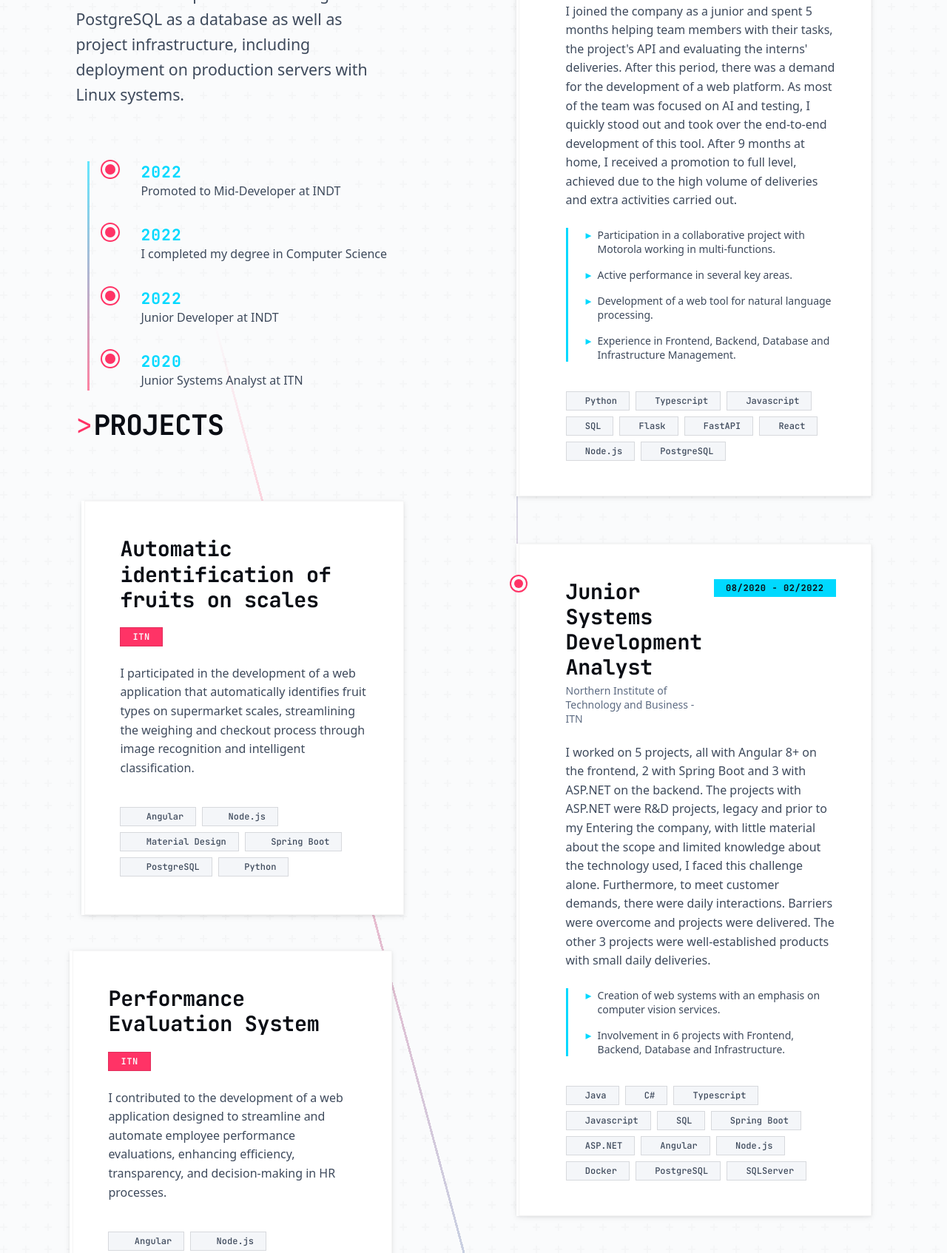
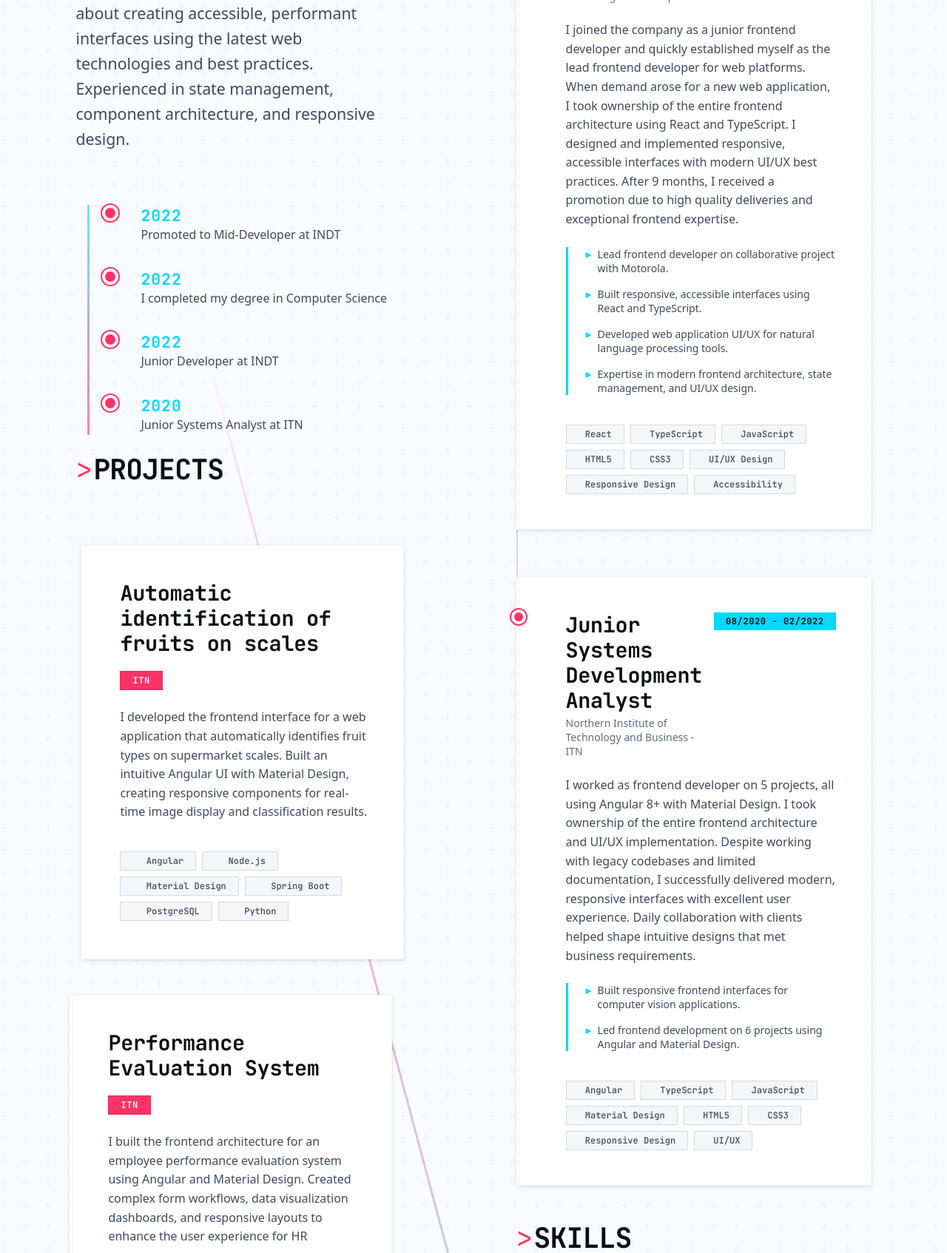
Before and after one commit to hermino/hermino.github.io, a plain HTML site: page index.html in a window 1280 px wide. Shown: the part 1106-2800 px from the top of the page at 74% size. Drawn offline with Linux system fonts and the light colour scheme.

Commit message:
Update portfolio to reflect frontend developer specialization
  Reposition professional profile from full-stack to frontend development focus, highlighting expertise in React,
   TypeScript, and Angular. Update all meta tags, project descriptions, experience details, and skills section to
   emphasize UI/UX, responsive design, and modern frontend technologies.

  The changes update your professional positioning throughout the portfolio - from the meta tags and job title to
   project descriptions and skills - shifting focus from full-stack to frontend specialization with modern
  frameworks and UI/UX principles.

```diff
--- a/index.html
+++ b/index.html
@@ -6,10 +6,12 @@
     <meta name="viewport" content="width=device-width, initial-scale=1.0">
 
     <!-- Primary Meta Tags -->
-    <title>Hermino Freitas | Full Stack Developer - React, Python, Node.js</title>
-    <meta name="title" content="Hermino Freitas | Full Stack Developer">
-    <meta name="description" content="Full Stack Developer with 5+ years of experience in React, Python, Node.js and PostgreSQL. Specialized in end-to-end development of scalable web applications.">
-    <meta name="keywords" content="Full Stack Developer, React Developer, Python Developer, Node.js, PostgreSQL, Web Development, Software Engineer, Hermino Freitas">
+    <title>Hermino Freitas | Frontend Developer - React, TypeScript, Angular</title>
+    <meta name="title" content="Hermino Freitas | Frontend Developer">
+    <meta name="description"
+        content="Frontend Developer with 5+ years of experience in React, TypeScript, Angular and modern UI/UX. Specialized in building responsive, accessible, and performant web applications.">
+    <meta name="keywords"
+        content="Frontend Developer, React Developer, TypeScript, Angular, JavaScript, UI/UX, Web Development, Hermino Freitas">
     <meta name="author" content="Hermino Freitas">
     <meta name="robots" content="index, follow">
     <link rel="canonical" href="https://hermino.github.io/">
@@ -17,8 +19,9 @@
     <!-- Open Graph / Facebook -->
     <meta property="og:type" content="website">
     <meta property="og:url" content="https://hermino.github.io/">
-    <meta property="og:title" content="Hermino Freitas | Full Stack Developer">
-    <meta property="og:description" content="Full Stack Developer with 5+ years of experience. Check out my portfolio with projects in React, Python, Node.js and more.">
+    <meta property="og:title" content="Hermino Freitas | Frontend Developer">
+    <meta property="og:description"
+        content="Frontend Developer with 5+ years of experience. Check out my portfolio with projects in React, TypeScript, Angular and modern UI/UX.">
     <meta property="og:image" content="https://hermino.github.io/assets/images/favicon.png">
     <meta property="og:image:width" content="500">
     <meta property="og:image:height" content="500">
@@ -26,8 +29,9 @@
     <!-- Twitter -->
     <meta property="twitter:card" content="summary_large_image">
     <meta property="twitter:url" content="https://hermino.github.io/">
-    <meta property="twitter:title" content="Hermino Freitas | Full Stack Developer">
-    <meta property="twitter:description" content="Full Stack Developer with 5+ years of experience. Check out my portfolio with projects in React, Python, Node.js and more.">
+    <meta property="twitter:title" content="Hermino Freitas | Frontend Developer">
+    <meta property="twitter:description"
+        content="Frontend Developer with 5+ years of experience. Check out my portfolio with projects in React, TypeScript, Angular and modern UI/UX.">
     <meta property="twitter:image" content="https://hermino.github.io/assets/images/favicon.png">
 
     <!-- Favicons -->
@@ -41,7 +45,9 @@
     <link rel="preconnect" href="https://fonts.gstatic.com" crossorigin>
 
     <!-- Distinctive Typography - JetBrains Mono -->
-    <link href="https://fonts.googleapis.com/css2?family=JetBrains+Mono:ital,wght@0,300;0,400;0,500;0,600;0,700;1,400&display=swap" rel="stylesheet">
+    <link
+        href="https://fonts.googleapis.com/css2?family=JetBrains+Mono:ital,wght@0,300;0,400;0,500;0,600;0,700;1,400&display=swap"
+        rel="stylesheet">
 
     <!-- Preload Critical CSS -->
     <link rel="preload" href="assets/styles/design-tokens.min.css" as="style">
@@ -65,20 +71,20 @@
         "https://www.linkedin.com/in/hermino",
         "https://github.com/hermino"
       ],
-      "jobTitle": "Full Stack Developer",
+      "jobTitle": "Frontend Developer",
       "worksFor": {
         "@type": "Organization",
         "name": "INDT - Institute for Technological Development"
       },
       "knowsAbout": [
-        "Python",
         "JavaScript",
+        "TypeScript",
         "React",
-        "Node.js",
-        "PostgreSQL",
-        "Flask",
-        "FastAPI",
-        "Full Stack Development"
+        "Angular",
+        "HTML5",
+        "CSS3",
+        "UI/UX Design",
+        "Frontend Development"
       ],
       "email": "herminojunior@gmail.com"
     }
@@ -106,13 +112,14 @@
         <section class="header-content">
             <div>
                 <h1>Hermino Freitas</h1>
-                <h2>Full Stack Developer</h2>
+                <h2>Frontend Developer</h2>
             </div>
             <p>
-                Hello! I'm a developer passionate about turning ideas into efficient,
-                scalable digital solutions with a strong focus on user experience. In
-                this portfolio, you'll find some of my projects, skills, and experiences
-                that reflect my commitment to high-quality technology and innovation.
+                Hello! I'm a frontend developer passionate about creating beautiful,
+                responsive, and accessible web experiences. I specialize in modern JavaScript
+                frameworks and have a keen eye for design. In this portfolio, you'll find
+                some of my projects, skills, and experiences that showcase my dedication to
+                crafting exceptional user interfaces.
             </p>
             <a href="resources/curriculo.pdf" download>
                 <button type="button">
@@ -135,10 +142,10 @@
         <section>
             <div class="about">
                 <h2>About me</h2>
-                <p>Full Stack Developer with over 5+ years of experience across a wide range of technologies. Currently
-                    developing in React.js and Node.js for the frontend, and Python with Flask, FastAP and Django for
-                    the backend. Experienced in using PostgreSQL as a database as well as project infrastructure,
-                    including deployment on production servers with Linux systems.</p>
+                <p>Frontend Developer with over 5+ years of experience building modern, responsive web applications.
+                    Specialized in React.js, TypeScript, and Angular, with a strong foundation in UI/UX principles.
+                    Passionate about creating accessible, performant interfaces using the latest web technologies and
+                    best practices. Experienced in state management, component architecture, and responsive design.</p>
                 <div class="timeline">
                     <div class="timeline-item">
                         <span class="timeline-date">2022</span>
@@ -166,10 +173,11 @@
                         <span class="tech-badge business">ITN</span>
                     </div>
                     <p>
-                        I participated in the development of a web application that
-                        automatically identifies fruit types on supermarket scales,
-                        streamlining the weighing and checkout process through image
-                        recognition and intelligent classification.
+                        I developed the frontend interface for a web application that
+                        automatically identifies fruit types on supermarket scales.
+                        Built an intuitive Angular UI with Material Design, creating
+                        responsive components for real-time image display and classification
+                        results.
                     </p>
                     <div class="technologies">
                         <span class="tech-badge">Angular</span>
@@ -186,9 +194,10 @@
                         <span class="tech-badge business">ITN</span>
                     </div>
                     <p>
-                        I contributed to the development of a web application designed to
-                        streamline and automate employee performance evaluations, enhancing
-                        efficiency, transparency, and decision-making in HR processes.
+                        I built the frontend architecture for an employee performance evaluation
+                        system using Angular and Material Design. Created complex form workflows,
+                        data visualization dashboards, and responsive layouts to enhance the user
+                        experience for HR processes.
                     </p>
                     <div class="technologies">
                         <span class="tech-badge">Angular</span>
@@ -205,10 +214,10 @@
                         <span class="tech-badge business">ITN</span>
                     </div>
                     <p>
-                        I participated in the development of a system for managing
-                        service orders in a bicycle manufacturing environment, enabling
-                        better tracking, organization, and efficiency throughout the
-                        production and maintenance workflows.
+                        I developed the Angular frontend for a service order management system
+                        in a bicycle manufacturing environment. Implemented dynamic forms,
+                        real-time status tracking interfaces, and optimized component
+                        architecture for production and maintenance workflows.
                     </p>
                     <div class="technologies">
                         <span class="tech-badge">Angular</span>
@@ -226,10 +235,10 @@
                     </div>
                     <p>
                         The Responsible Business Alliance (RBA) is a code of conduct that
-                        companies can adopt and require from their suppliers. I contributed
-                        to the development of a system designed to translate RBA principles
-                        into a digital platform capable of evaluating and certifying whether
-                        a supplier complies with specific ethical and operational standards.
+                        companies can adopt and require from their suppliers. I built the
+                        frontend interface using Angular to create an intuitive platform for
+                        evaluating and certifying supplier compliance. Designed complex
+                        multi-step forms and interactive dashboards for assessment workflows.
                     </p>
                     <div class="technologies">
                         <span class="tech-badge">Angular</span>
@@ -246,10 +255,10 @@
                         <span class="tech-badge business">ITN</span>
                     </div>
                     <p>
-                        I was involved in developing a web application that offers
-                        automated license plate recognition, leveraging image processing
-                        and machine learning to support security, access control, and
-                        vehicle tracking systems.
+                        I developed the Angular frontend for an automated license plate
+                        recognition system. Created real-time monitoring interfaces, implemented
+                        image display components with Material Design, and built responsive
+                        dashboards for security and access control management.
                     </p>
                     <div class="technologies">
                         <span class="tech-badge">Angular</span>
@@ -277,35 +286,34 @@
                     </div>
                     <div class="description">
                         <p>
-                            I joined the company as a junior and spent 5 months
-                            helping team members with their tasks, the project's
-                            API and evaluating the interns' deliveries. After this
-                            period, there was a demand for the development of a web
-                            platform. As most of the team was focused on AI and testing,
-                            I quickly stood out and took over the end-to-end development
-                            of this tool. After 9 months at home, I received a promotion
-                            to full level, achieved due to the high volume of deliveries
-                            and extra activities carried out.
+                            I joined the company as a junior frontend developer and quickly
+                            established myself as the lead frontend developer for web platforms.
+                            When demand arose for a new web application, I took ownership of the
+                            entire frontend architecture using React and TypeScript. I designed
+                            and implemented responsive, accessible interfaces with modern UI/UX
+                            best practices. After 9 months, I received a promotion due to high
+                            quality deliveries and exceptional frontend expertise.
                         </p>
                         <div class="activities">
-                            <div class="activity-item">Participation in a collaborative project with Motorola working in
-                                multi-functions.</div>
-                            <div class="activity-item">Active performance in several key areas.</div>
-                            <div class="activity-item">Development of a web tool for natural language processing.</div>
-                            <div class="activity-item">Experience in Frontend, Backend, Database and Infrastructure
-                                Management.</div>
+                            <div class="activity-item">Lead frontend developer on collaborative project with Motorola.
+                            </div>
+                            <div class="activity-item">Built responsive, accessible interfaces using React and
+                                TypeScript.</div>
+                            <div class="activity-item">Developed web application UI/UX for natural language processing
+                                tools.</div>
+                            <div class="activity-item">Expertise in modern frontend architecture, state management, and
+                                UI/UX design.</div>
                         </div>
                     </div>
                     <div class="technologies">
-                        <span class="tech-badge">Python</span>
-                        <span class="tech-badge">Typescript</span>
-                        <span class="tech-badge">Javascript</span>
-                        <span class="tech-badge">SQL</span>
-                        <span class="tech-badge">Flask</span>
-                        <span class="tech-badge">FastAPI</span>
                         <span class="tech-badge">React</span>
-                        <span class="tech-badge">Node.js</span>
-                        <span class="tech-badge">PostgreSQL</span>
+                        <span class="tech-badge">TypeScript</span>
+                        <span class="tech-badge">JavaScript</span>
+                        <span class="tech-badge">HTML5</span>
+                        <span class="tech-badge">CSS3</span>
+                        <span class="tech-badge">UI/UX Design</span>
+                        <span class="tech-badge">Responsive Design</span>
+                        <span class="tech-badge">Accessibility</span>
                     </div>
                 </div>
                 <div class="experience">
@@ -320,36 +328,30 @@
                     </div>
                     <div class="description">
                         <p>
-                            I worked on 5 projects, all with Angular 8+ on the frontend,
-                            2 with Spring Boot and 3 with ASP.NET on the backend. The
-                            projects with ASP.NET were R&D projects, legacy and prior to
-                            my Entering the company, with little material about the scope
-                            and limited knowledge about the technology used, I faced this
-                            challenge alone. Furthermore, to meet customer demands, there
-                            were daily interactions. Barriers were overcome and projects
-                            were delivered. The other 3 projects were well-established
-                            products with small daily deliveries.
+                            I worked as frontend developer on 5 projects, all using Angular 8+
+                            with Material Design. I took ownership of the entire frontend
+                            architecture and UI/UX implementation. Despite working with legacy
+                            codebases and limited documentation, I successfully delivered
+                            modern, responsive interfaces with excellent user experience.
+                            Daily collaboration with clients helped shape intuitive designs
+                            that met business requirements.
                         </p>
                         <div class="activities">
-                            <div class="activity-item">Creation of web systems with an emphasis on computer vision
-                                services.</div>
-                            <div class="activity-item">Involvement in 6 projects with Frontend, Backend, Database and
-                                Infrastructure.</div>
+                            <div class="activity-item">Built responsive frontend interfaces for computer vision
+                                applications.</div>
+                            <div class="activity-item">Led frontend development on 6 projects using Angular and Material
+                                Design.</div>
                         </div>
                     </div>
                     <div class="technologies">
-                        <span class="tech-badge">Java</span>
-                        <span class="tech-badge">C#</span>
-                        <span class="tech-badge">Typescript</span>
-                        <span class="tech-badge">Javascript</span>
-                        <span class="tech-badge">SQL</span>
-                        <span class="tech-badge">Spring Boot</span>
-                        <span class="tech-badge">ASP.NET</span>
                         <span class="tech-badge">Angular</span>
-                        <span class="tech-badge">Node.js</span>
-                        <span class="tech-badge">Docker</span>
-                        <span class="tech-badge">PostgreSQL</span>
-                        <span class="tech-badge">SQLServer</span>
+                        <span class="tech-badge">TypeScript</span>
+                        <span class="tech-badge">JavaScript</span>
+                        <span class="tech-badge">Material Design</span>
+                        <span class="tech-badge">HTML5</span>
+                        <span class="tech-badge">CSS3</span>
+                        <span class="tech-badge">Responsive Design</span>
+                        <span class="tech-badge">UI/UX</span>
                     </div>
                 </div>
             </div>
@@ -370,22 +372,22 @@
                 <div class="skill">
                     <h3>Hard skills</h3>
                     <div>
-                        <span class="tech-badge">End-to-End web developer</span>
-                        <span class="tech-badge">Python</span>
-                        <span class="tech-badge">Typescript</span>
-                        <span class="tech-badge">C#</span>
-                        <span class="tech-badge">Java</span>
-                        <span class="tech-badge">Javascript</span>
-                        <span class="tech-badge">SQL</span>
-                        <span class="tech-badge">Flask</span>
-                        <span class="tech-badge">FastAPI</span>
+                        <span class="tech-badge">Frontend Development</span>
                         <span class="tech-badge">React</span>
                         <span class="tech-badge">Angular</span>
-                        <span class="tech-badge">.NET</span>
-                        <span class="tech-badge">Spring Boot</span>
-                        <span class="tech-badge">SQLite</span>
-                        <span class="tech-badge">PostgreSQL</span>
-                        <span class="tech-badge">MySQL</span>
+                        <span class="tech-badge">TypeScript</span>
+                        <span class="tech-badge">JavaScript (ES6+)</span>
+                        <span class="tech-badge">HTML5</span>
+                        <span class="tech-badge">CSS3/SCSS</span>
+                        <span class="tech-badge">Responsive Design</span>
+                        <span class="tech-badge">Material Design</span>
+                        <span class="tech-badge">UI/UX Design</span>
+                        <span class="tech-badge">State Management (Redux, Context API)</span>
+                        <span class="tech-badge">Accessibility (WCAG)</span>
+                        <span class="tech-badge">Performance Optimization</span>
+                        <span class="tech-badge">Git</span>
+                        <span class="tech-badge">RESTful APIs</span>
+                        <span class="tech-badge">Webpack/Vite</span>
                     </div>
                 </div>
             </div>
@@ -404,7 +406,8 @@
                             <use href="assets/icons/icons.svg#icon-linkedin"></use>
                         </svg>
                         <span class="sr-only">LinkedIn:</span>
-                        <a href="https://www.linkedin.com/in/hermino" target="_blank" rel="noopener noreferrer">LinkedIn</a>
+                        <a href="https://www.linkedin.com/in/hermino" target="_blank"
+                            rel="noopener noreferrer">LinkedIn</a>
                     </li>
                     <li>
                         <svg class="icon" aria-hidden="true">
```
